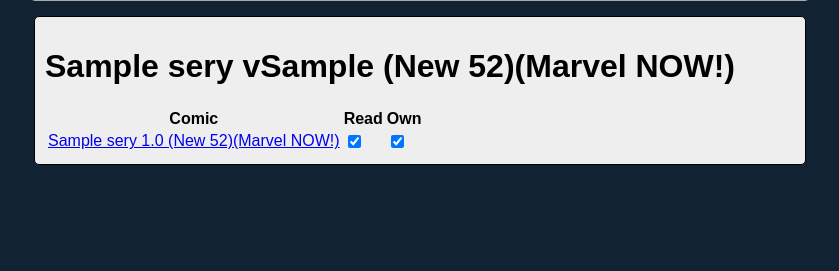
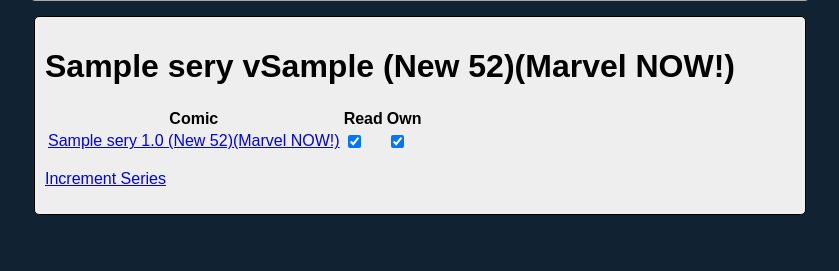
Before and after one commit to tekton/ComicsDjango, a Django app: page /issues/1 in a window 1280 px wide. Shown: the part 181-452 px from the top of the page, without its empty margins (220-1059 px from the left). Run offline with Django 3.2, Linux system fonts and the light colour scheme; tables that the repository leaves empty hold one stand-in row (values such as "Sample post"); some libraries are stand-ins or nearby versions.

Commit message:
updating some templates

```diff
--- a/issues/urls.py
+++ b/issues/urls.py
@@ -13,9 +13,9 @@
     #url(r'/new_series','HomeComics.views.recent_by_id'),
     #url(r'/view/dirpath$','HomeComics.views.view_dir_path'),
     #url(r'/view/paths','HomeComics.views.view_dir_paths_list'),
-    url(r'/ajax/(\d+)/(.*)', 'issues.views.toggle_box'),
     url(r'/ajax/series/all', 'stories.views.getSeriesList'),
     url(r'/ajax/series/(\d+)', 'stories.views.getComicsFromSeries'),
     url(r'/ajax/series/add/(\d+)/(\d+)', 'stories.views.addIssueToStory'),  # series // comic id
     url(r'/arc/new', 'stories.views.newArcDisplay'),
+    url(r'/ajax/(\d+)/(.*)', 'issues.views.toggle_box'),
 )
--- a/issues/views.py
+++ b/issues/views.py
@@ -41,14 +41,19 @@
     max_comic = Comic.objects.filter(series=series).aggregate(Max('number'))
     # check the +1 comic for being beyond the series max
     max_num = int(max_comic["number__max"]) + 1
-    # print str(series.series_max), str(max_comic), str(max_num)
-    if int(max_num) > int(series.series_max):
-        print "New max is over the series max"
-        return redirect('issues.views.browse', series_id)
+
+    print str(series.series_max), str(max_comic), str(max_num)
+
+    if series.series_max is not None:
+        if int(max_num) > int(series.series_max):
+            print "New max is over the series max"
+            return redirect('issues.views.browse', series_id)
+        else:
+            pass
     else:
-        # create the +1 comic
-        issue = Comic(series=series, number=max_num)
-        issue.save()
+        pass
+    issue = Comic(series=series, number=max_num)
+    issue.save()
     return redirect('issues.views.browse', series_id)
 
 
--- a/templates/series/browse.html
+++ b/templates/series/browse.html
@@ -8,7 +8,7 @@
         //$("#verses_linked").html("");
         //alert(id+" - "+box);
         $.getJSON(
-            "/series/ajax/"+id+"/"+box,
+            "/issues/ajax/"+id+"/"+box,
             function(data){
                 if (data["Success"] == "Updated!") {
                     //alert(data[box]);
@@ -35,5 +35,6 @@
         </tr>
     {% endfor %}
     <table>
+<p><a href='{% url issues.views.incrementSeries series.id %}'>Increment Series</a></p>
 </div>
 {% endblock %}
--- a/templates/series/single.html
+++ b/templates/series/single.html
@@ -34,7 +34,8 @@
     	<a href="{% url HomeComics.views.single_issue single.id %}">{{single.name}}</a><br />
     	<a href="#">Make Primary</a><br />
     	<a href="/comic_files_static{{single.dir_path}}/{{single.name}}">Download</a><br />
-    	<button onClick='javascript:to_transfer("{{single.id}}")'>Add to transfer</button>
+    	<button onClick='javascript:to_transfer("{{single.id}}")'>Add to transfer</button><br />
+	Increment/Create series to: <a href="{% url HomeComics.views.new_series_from_data single.id  %}">{{single.comic_issue}}</a>
     	<div style="clear: both;">&nbsp;</div>
     </div>
 {% endfor %}
--- a/templates/single_issue.html
+++ b/templates/single_issue.html
@@ -28,7 +28,7 @@
 <div>
 Name: <a href="/comic_files_static{{comic.dir_path}}/{{comic.name}}">{{comic.name}}</a><br />
 Comic Name: {{comic.comic_name}}<br />
-Comic Issue: {{comic.comic_issue}}<br />
+Comic Issue: <a href="{% url HomeComics.views.new_series_from_data comic.id  %}">{{comic.comic_issue}}</a><br />
 <img src="/static/images/{{comic.thumbnail|hexVert}}" />
 </div>
 
```
